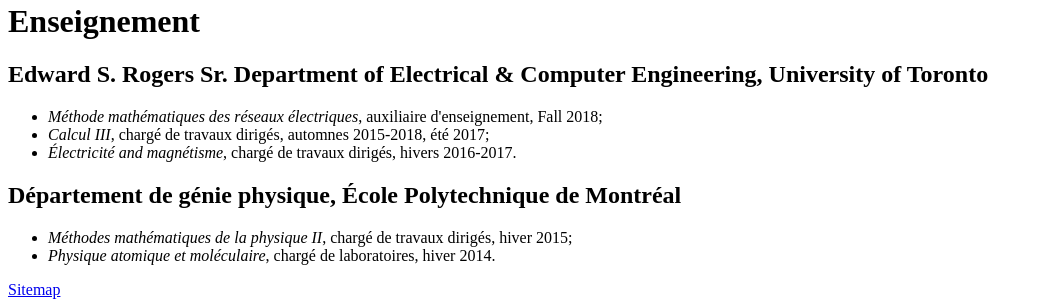
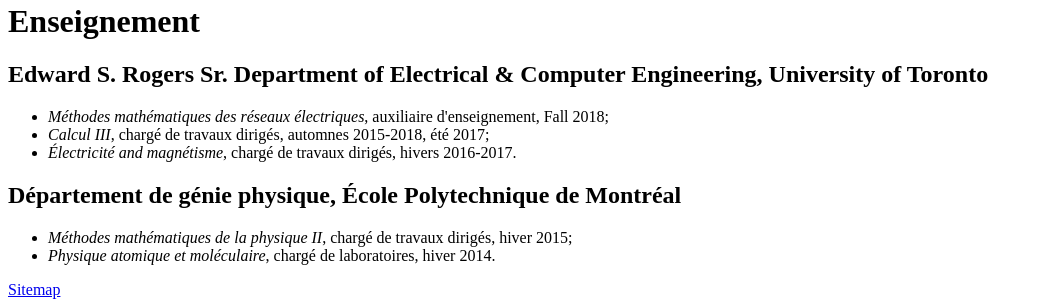
Before and after one commit to alesagelandry/fr, a Jekyll site: the page built from _pages/teaching.html, in a window 1280 px wide. Shown: the part 585-886 px from the top of the page, without its empty margins (0-1043 px from the left). Built offline with Jekyll 4.4.1, drawn with Linux system fonts in a browser that asks for light colours; a script bundle is joined from its source files by our own code.

Commit message:
Update teaching.html

```diff
--- a/_pages/teaching.html
+++ b/_pages/teaching.html
@@ -7,7 +7,7 @@ author_profile: true
 
 <h2> Edward S. Rogers Sr. Department of Electrical & Computer Engineering, University of Toronto </h2>
 <ul>
-  <li><i>Méthode mathématiques des réseaux électriques</i>, auxiliaire d'enseignement, Fall 2018; </li>
+  <li><i>Méthodes mathématiques des réseaux électriques</i>, auxiliaire d'enseignement, Fall 2018; </li>
   <li><i>Calcul III</i>, chargé de travaux dirigés, automnes 2015-2018, été 2017; </li>
   <li><i>Électricité and magnétisme</i>, chargé de travaux dirigés, hivers 2016-2017. </li>
 </ul>
```
